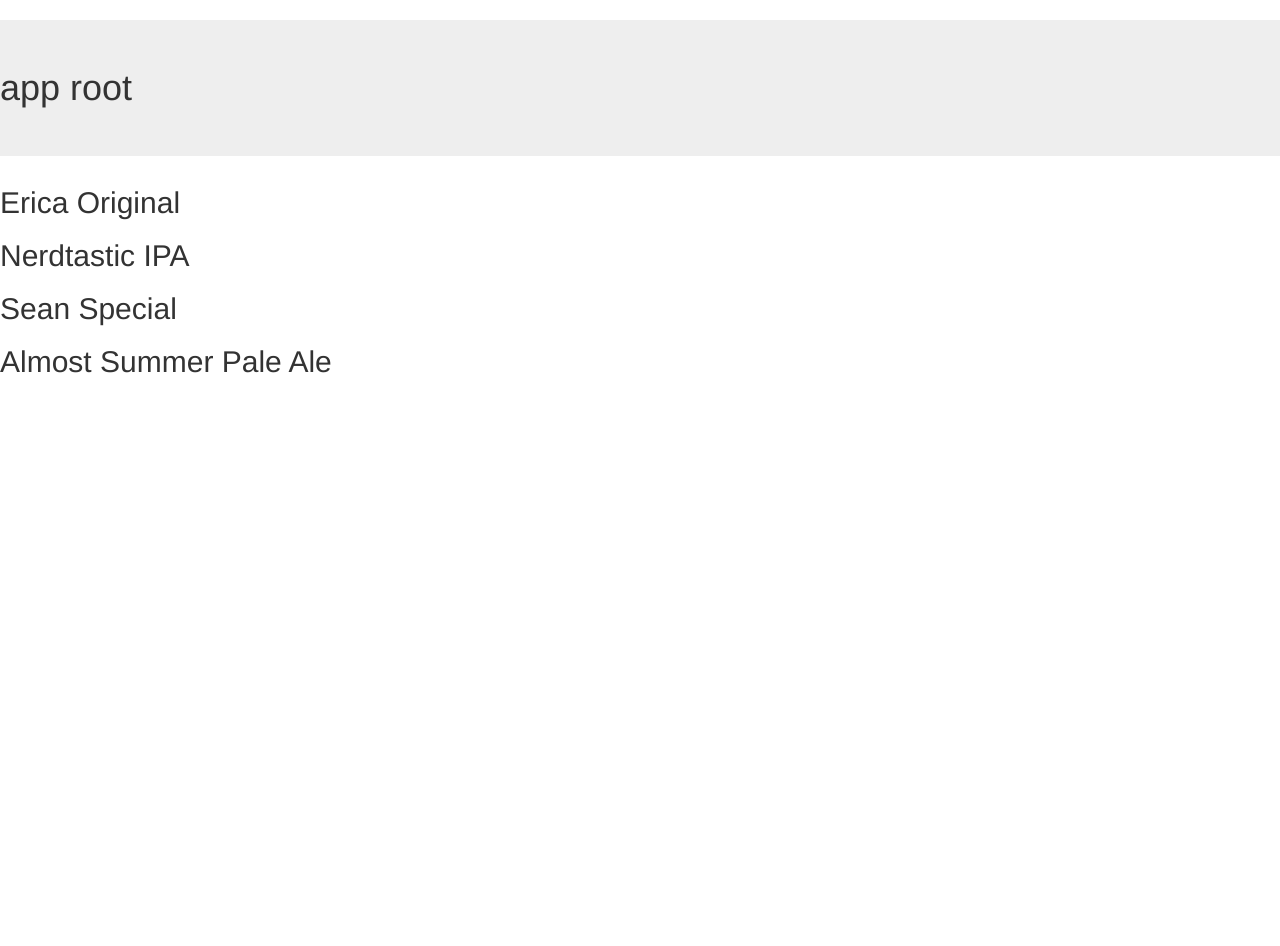
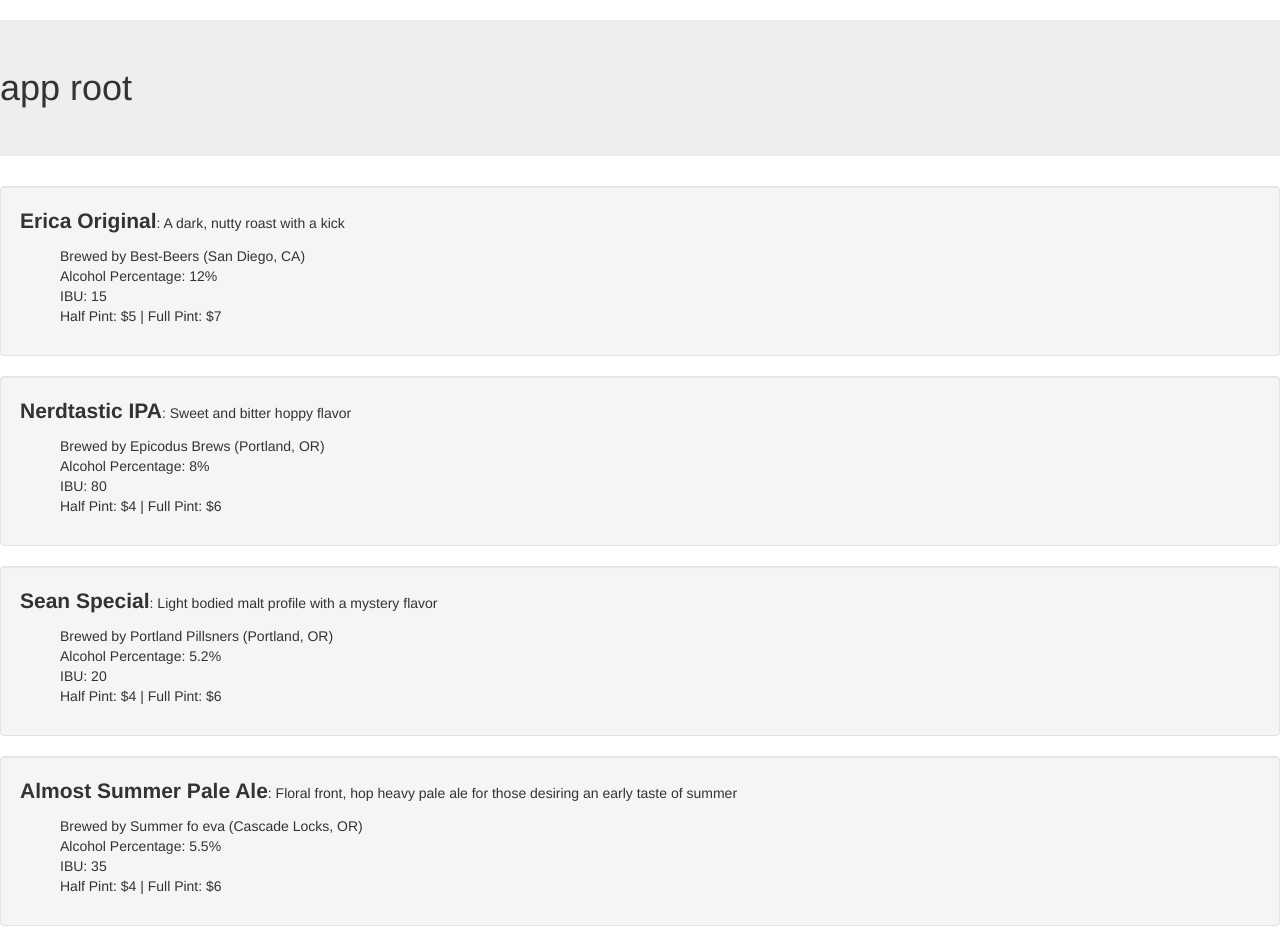
Before and after one commit to Sean-Peterson/tap-room, an Angular app: page / in a window 1280 px wide. Before the commit the page ends 800 px from the top, so only its background shows below. Built offline with nearby package versions, Linux system fonts and the light colour scheme; what ng2-bootstrap would draw is missing.

Commit message:
display beer information on page

```diff
--- a/src/app/beer-display/beer-display.component.html
+++ b/src/app/beer-display/beer-display.component.html
@@ -1 +1,9 @@
-<h2 *ngFor="let beer of beers">{{beer.name}}</h2>
+<div class="well" *ngFor="let beer of beers">
+  <p><span class="beer-name">{{beer.name}}</span>: {{beer.description}}</p>
+  <ul>
+    <li>Brewed by {{beer.brewery}} ({{beer.location}})</li>
+    <li>Alcohol Percentage: {{beer.alcoholContent}}%</li>
+    <li>IBU: {{beer.ibu}}</li>
+    <li>Half Pint: ${{beer.halfPintPrice}} | Full Pint: ${{beer.pintPrice}}</li>
+  </ul>
+</div>
--- a/src/app/beer-display/beer-display.component.ts
+++ b/src/app/beer-display/beer-display.component.ts
@@ -12,10 +12,10 @@ ngOnInit() {
 
 
   beers: Beer[] = [
-    new Beer('Erica Original', 'Best-Beers', 15, 12, 5, 7, 'A dark, nutty roast with a kick'),
-    new Beer('Nerdtastic IPA', 'Epicodus Brews', 80, 8, 4, 6, 'Sweet and bitter hoppy flavor'),
-    new Beer('Sean Special', 'Portland Pillsners', 20, 5.2, 4, 6, 'Light bodied malt profile with a mystery flavor'),
-    new Beer('Almost Summer Pale Ale', 'Summer fo eva', 35, 5.5, 4, 6, 'Floral front, hop heavy pale ale for those desiring an early taste of summer')
+    new Beer('Erica Original', 'Best-Beers', 'San Diego, CA', 15, 12, 5, 7, 'A dark, nutty roast with a kick'),
+    new Beer('Nerdtastic IPA', 'Epicodus Brews', 'Portland, OR', 80, 8, 4, 6, 'Sweet and bitter hoppy flavor'),
+    new Beer('Sean Special', 'Portland Pillsners', 'Portland, OR', 20, 5.2, 4, 6, 'Light bodied malt profile with a mystery flavor'),
+    new Beer('Almost Summer Pale Ale', 'Summer fo eva','Cascade Locks, OR', 35, 5.5, 4, 6, 'Floral front, hop heavy pale ale for those desiring an early taste of summer')
   ];
 
   halfPintLeft(beer) {
@@ -28,7 +28,7 @@ ngOnInit() {
 export class Beer {
   empty: boolean = false;
   pintsLeft: number = 124;
-  constructor(public name: string, public brand: string, public ibu: number, public alcoholContent: number, public halfPintPrice: number, public pintPrice: number, public description: string) { }
+  constructor(public name: string, public brewery: string, public location: string, public ibu: number, public alcoholContent: number, public halfPintPrice: number, public pintPrice: number, public description: string) { }
 
 
 }
--- a/src/styles.css
+++ b/src/styles.css
@@ -1 +1,9 @@
 /* You can add global styles to this file, and also import other style files */
+li {
+  list-style: none;
+}
+
+.beer-name {
+  font-size: 150%;
+  font-weight: bold;
+}
```
